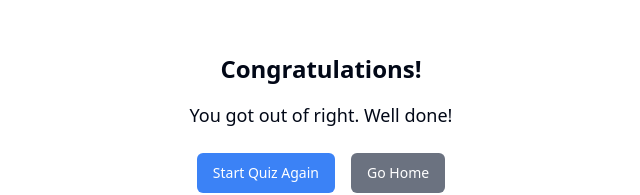
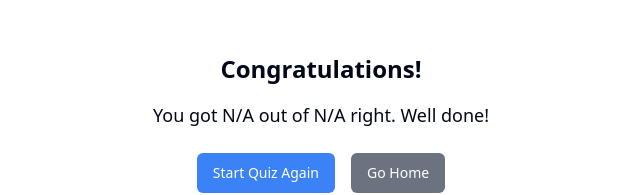
Before and after one commit to LynnT-2003/Ecology-Quiz-App, a Next.js app: page /QuizResults in a window 1280 px wide. Shown: the part 221-416 px from the top of the page, without its empty margins (319-959 px from the left). Built offline with nearby package versions, Linux system fonts and the light colour scheme.

Commit message:
Added suspense.

```diff
--- a/app/QuizResults/page.tsx
+++ b/app/QuizResults/page.tsx
@@ -1,15 +1,16 @@
 "use client";
 
-import React from "react";
+import React, { Suspense } from "react";
 import { useRouter, useSearchParams } from "next/navigation";
 import { Button } from "@/components/ui/button"; // Assuming you have a button component from ShadCN
 
-const QuizResults = () => {
+const QuizResultsContent = () => {
   const router = useRouter();
   const searchParams = useSearchParams();
 
-  const score = searchParams.get("score");
-  const total = searchParams.get("total");
+  // Use a fallback value in case the searchParams are not immediately available
+  const score = searchParams.get("score") || "N/A";
+  const total = searchParams.get("total") || "N/A";
 
   const handleRestartQuiz = () => {
     router.push("/QuizPage");
@@ -34,7 +35,7 @@ const QuizResults = () => {
   };
 
   return (
-    <div className="flex flex-col items-center h-screen items-center justify-center">
+    <div className="flex flex-col items-center h-screen justify-center">
       {/* Quiz Results */}
       <div className="flex flex-col items-center">
         <h1 className="text-2xl font-bold mb-4">Congratulations!</h1>
@@ -76,4 +77,10 @@ const QuizResults = () => {
   );
 };
 
+const QuizResults = () => (
+  <Suspense fallback={<div>Loading...</div>}>
+    <QuizResultsContent />
+  </Suspense>
+);
+
 export default QuizResults;
```
